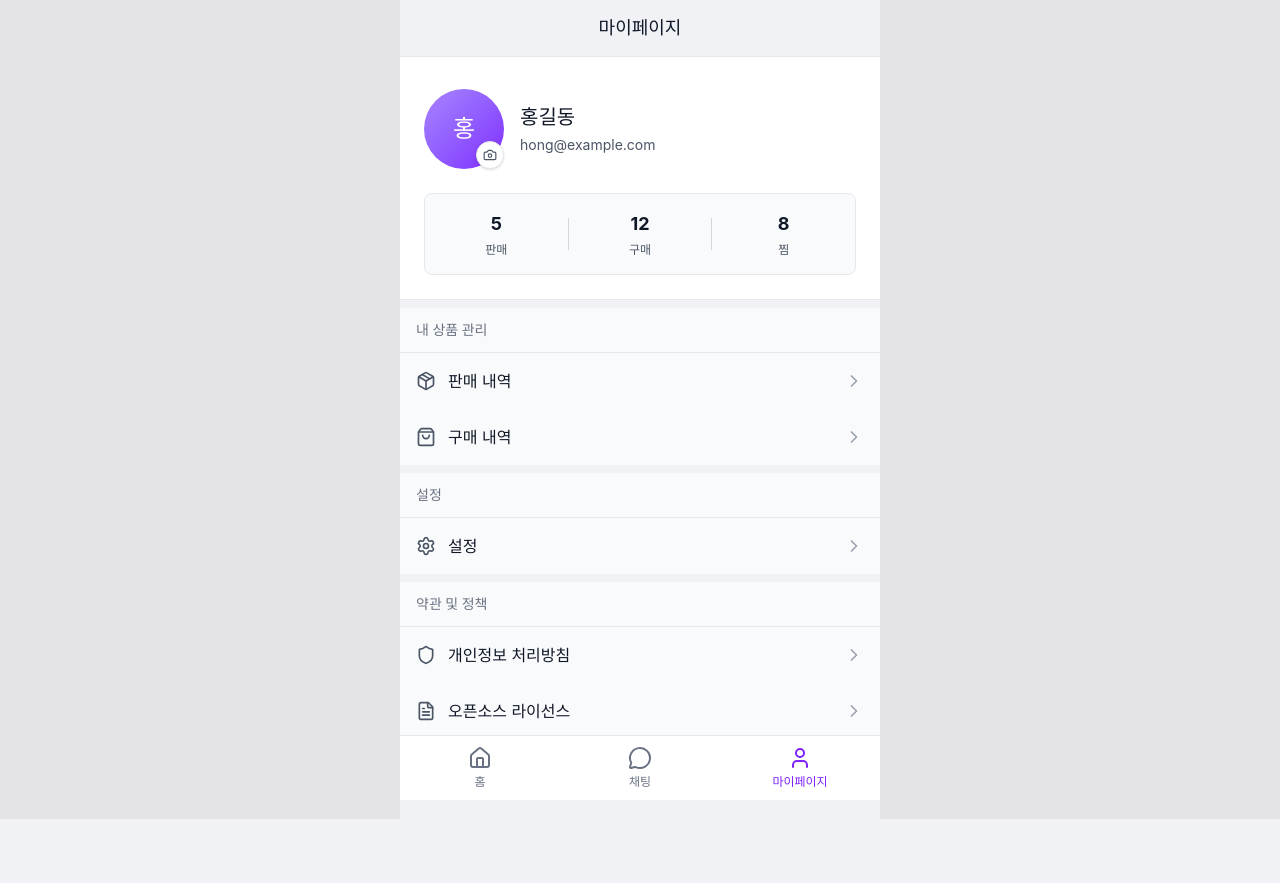
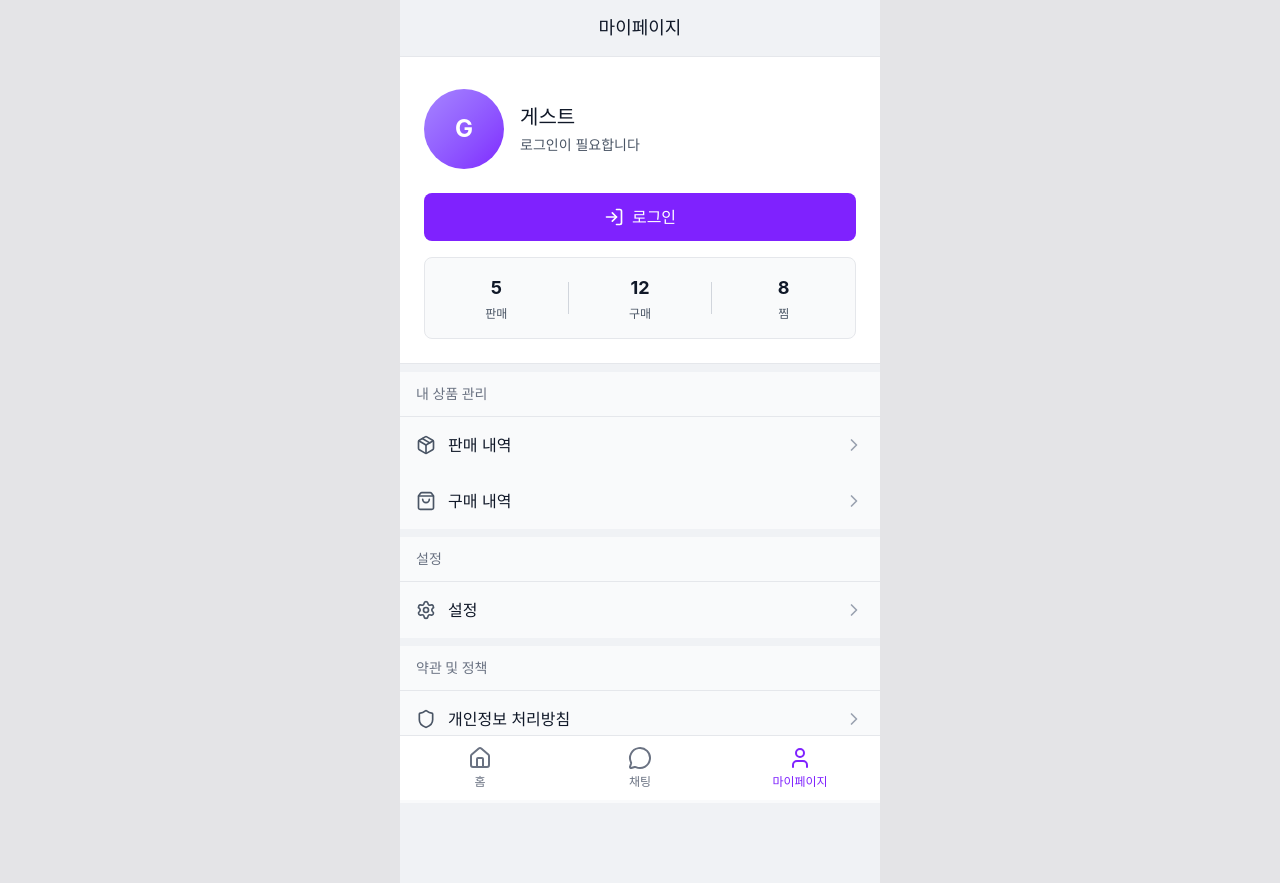
Before and after one commit to hackclaude/frontend, a React app: page /profile in a window 1280 px wide. Before the commit the page ends 819 px from the top, so only its background shows below. Built offline with nearby package versions, Linux system fonts and the light colour scheme; the HTML template or start-up script is replaced by a standard one; a web font is replaced by a local one.

Commit message:
feat: 프로필 페이지에 로그인/로그아웃 기능 추가

```diff
--- a/src/pages/ProfilePage.tsx
+++ b/src/pages/ProfilePage.tsx
@@ -1,4 +1,6 @@
-import { ChevronRight, Package, ShoppingBag, Settings, FileText, Shield, Camera } from 'lucide-react';
+import { useState } from 'react';
+import { useNavigate } from 'react-router';
+import { ChevronRight, Package, ShoppingBag, Settings, FileText, Shield, Camera, LogIn, LogOut } from 'lucide-react';
 
 interface MenuItemProps {
   icon: React.ElementType;
@@ -19,22 +21,59 @@ function MenuItem({ icon: Icon, label, onClick }: MenuItemProps) {
 }
 
 export default function ProfilePage() {
+  const navigate = useNavigate();
+  // TODO: 실제 인증 상태 관리로 교체
+  const [isLoggedIn, setIsLoggedIn] = useState(false);
+
+  const handleAuthAction = () => {
+    if (isLoggedIn) {
+      // 로그아웃
+      setIsLoggedIn(false);
+    } else {
+      // 로그인 페이지로 이동
+      navigate('/auth');
+    }
+  };
+
   return (
     <div className="-mx-4 -mt-4">
       {/* 프로필 섹션 */}
       <div className="px-6 pt-8 pb-6 bg-white border-b border-gray-200">
         <div className="flex items-center gap-4 mb-6">
           <div className="relative">
-            <div className="w-20 h-20 rounded-full bg-linear-to-br from-violet-400 to-violet-600 flex items-center justify-center text-white text-2xl font-bold">홍</div>
-            <button type="button" className="absolute bottom-0 right-0 w-7 h-7 bg-white rounded-full flex items-center justify-center border border-gray-200 shadow-sm" aria-label="프로필 사진 변경">
-              <Camera size={14} className="text-gray-600" />
-            </button>
+            <div className="w-20 h-20 rounded-full bg-linear-to-br from-violet-400 to-violet-600 flex items-center justify-center text-white text-2xl font-bold">
+              {isLoggedIn ? '홍' : 'G'}
+            </div>
+            {isLoggedIn && (
+              <button type="button" className="absolute bottom-0 right-0 w-7 h-7 bg-white rounded-full flex items-center justify-center border border-gray-200 shadow-sm" aria-label="프로필 사진 변경">
+                <Camera size={14} className="text-gray-600" />
+              </button>
+            )}
           </div>
           <div className="flex-1">
-            <h2 className="text-xl font-bold text-gray-900 mb-1">홍길동</h2>
-            <p className="text-sm text-gray-600">hong@example.com</p>
+            <h2 className="text-xl font-bold text-gray-900 mb-1">{isLoggedIn ? '홍길동' : '게스트'}</h2>
+            <p className="text-sm text-gray-600">{isLoggedIn ? 'hong@example.com' : '로그인이 필요합니다'}</p>
           </div>
         </div>
+
+        {/* 로그인/로그아웃 버튼 */}
+        <button
+          type="button"
+          onClick={handleAuthAction}
+          className="w-full py-3 mb-4 bg-violet-600 text-white font-semibold rounded-lg hover:bg-violet-700 transition-colors flex items-center justify-center gap-2"
+        >
+          {isLoggedIn ? (
+            <>
+              <LogOut size={20} />
+              로그아웃
+            </>
+          ) : (
+            <>
+              <LogIn size={20} />
+              로그인
+            </>
+          )}
+        </button>
 
         {/* 통계 정보 */}
         <div className="flex items-center py-4 bg-gray-50 rounded-lg border border-gray-200">
```
